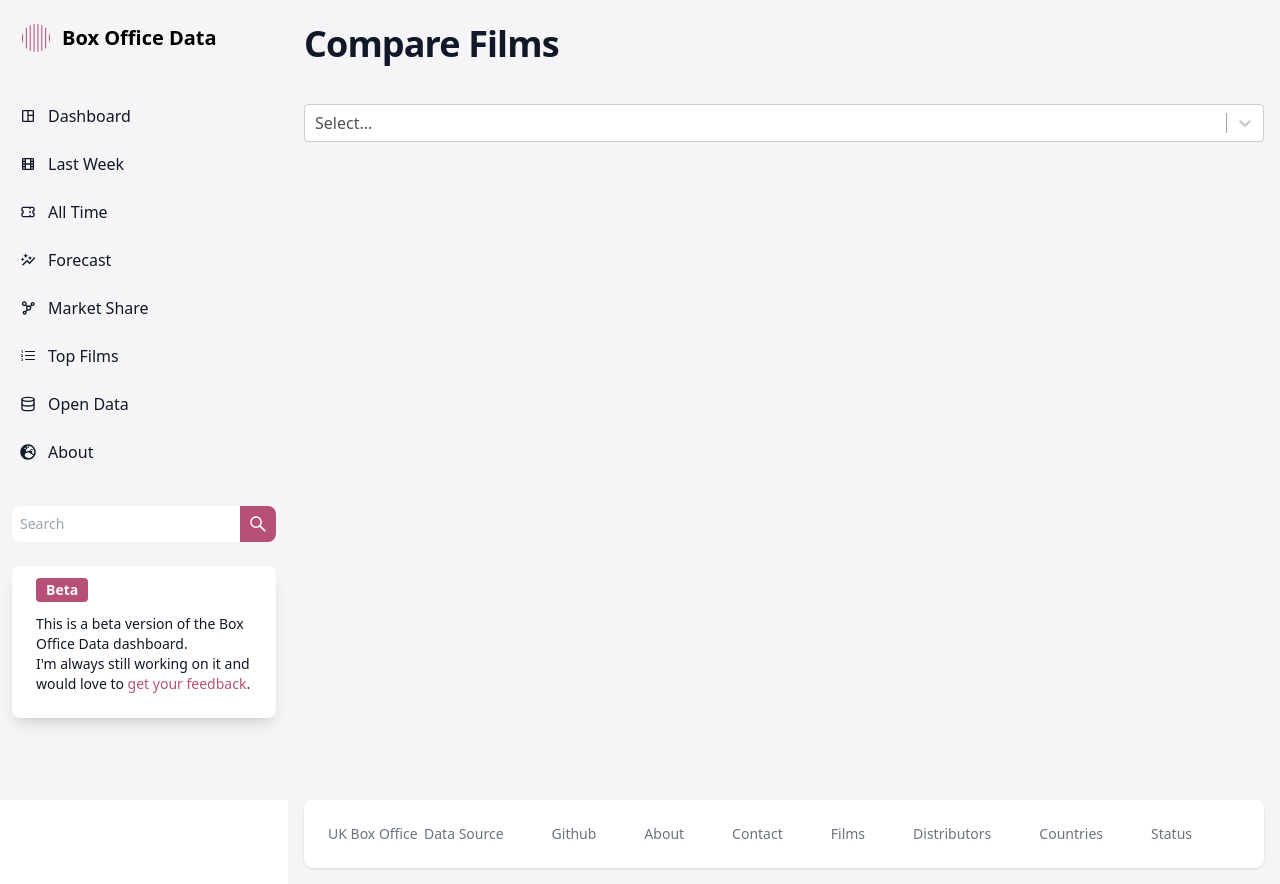
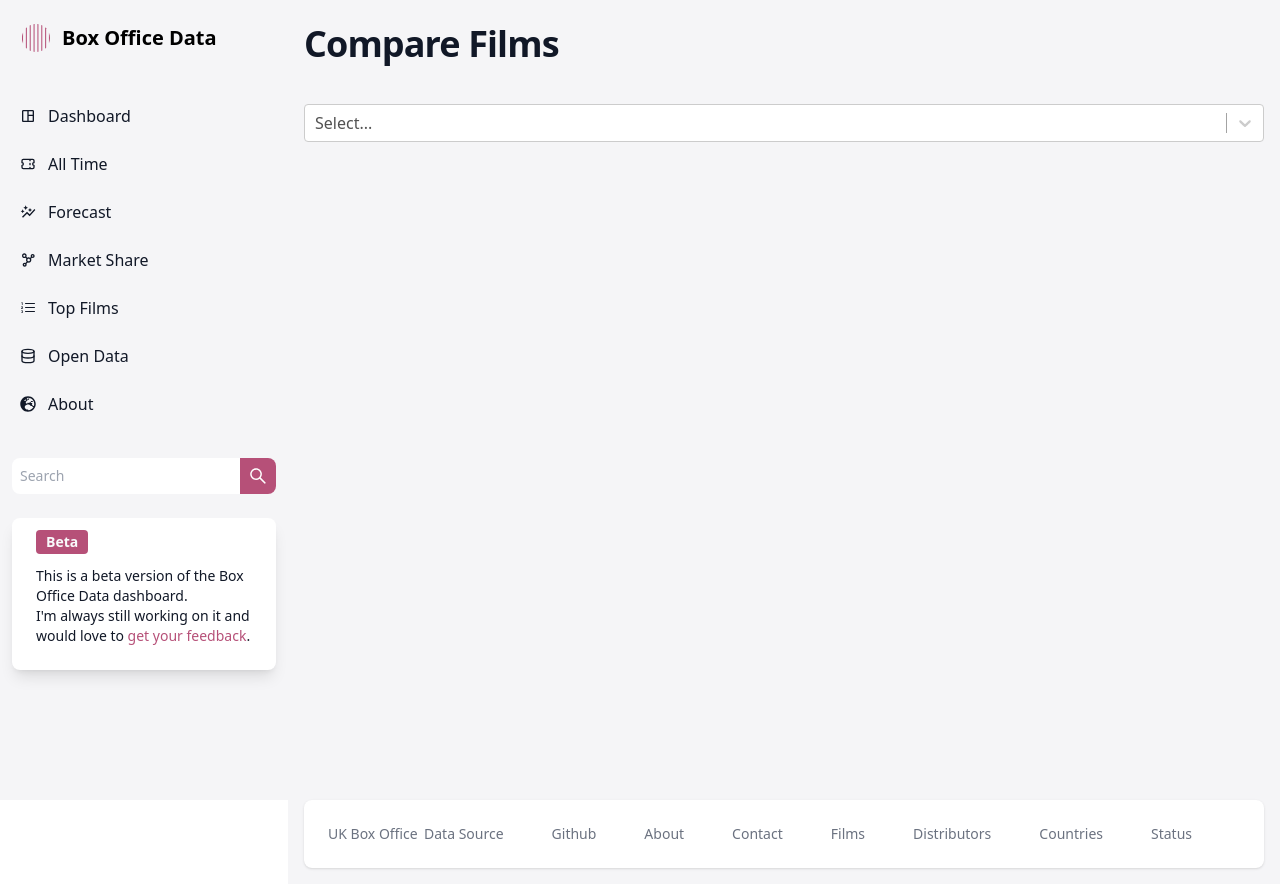
Before and after one commit to AndyRae/uk-box-office, a Next.js app in the folder src/sophronia/: page /compare in a window 1280 px wide. Built offline with nearby package versions, Linux system fonts and the light colour scheme.

Commit message:
Remove sidebar last week

```diff
--- a/src/sophronia/components/ui/Sidebar.tsx
+++ b/src/sophronia/components/ui/Sidebar.tsx
@@ -18,11 +18,11 @@ const links = [
 		path: '/',
 		icon: <MdOutlineSpaceDashboard />,
 	},
-	{
-		name: 'Last Week',
-		path: '/time/lastweek',
-		icon: <BiFilm />,
-	},
+	// {
+	// 	name: 'Last Week',
+	// 	path: '/time/lastweek',
+	// 	icon: <BiFilm />,
+	// },
 	{
 		name: 'All Time',
 		path: '/time',
```
